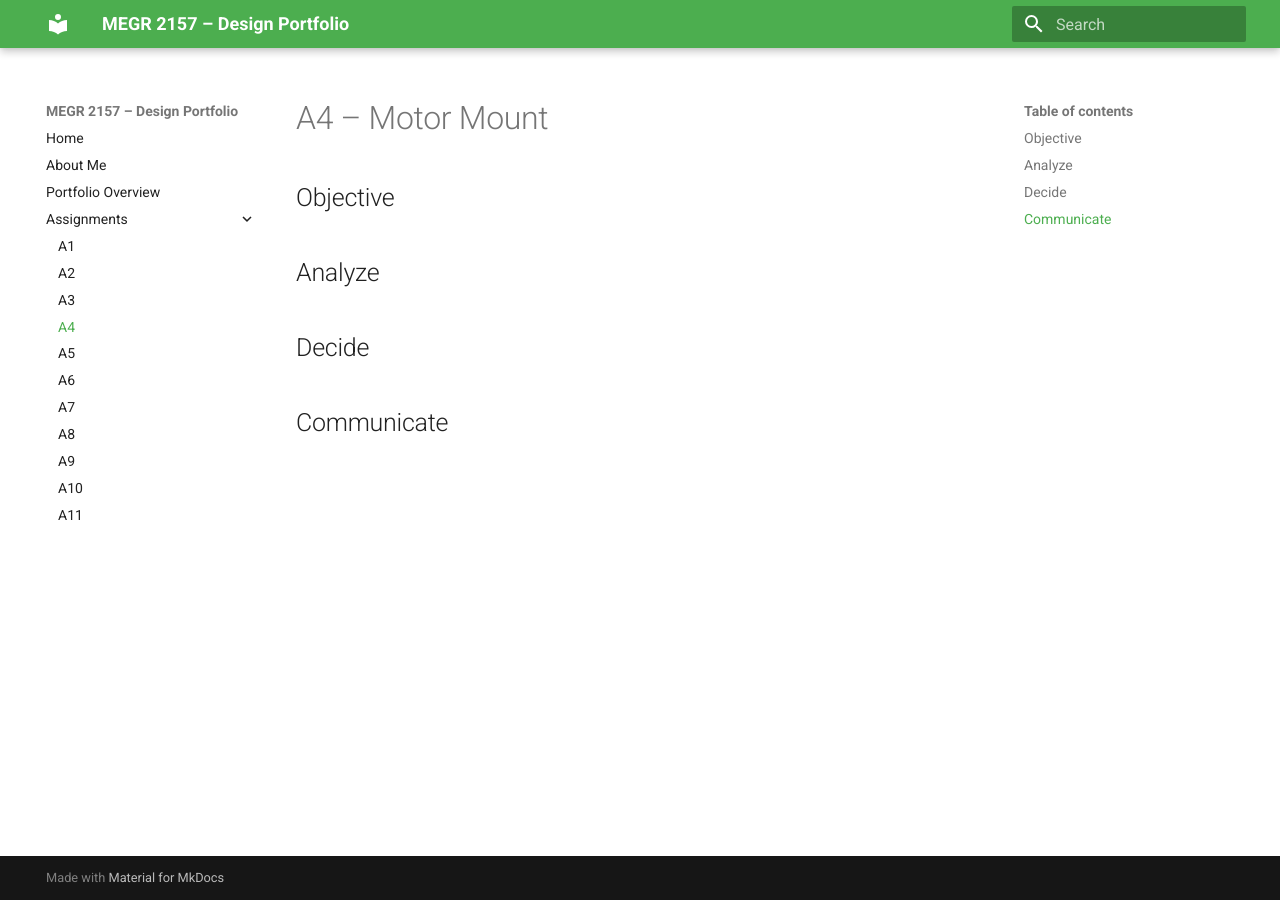
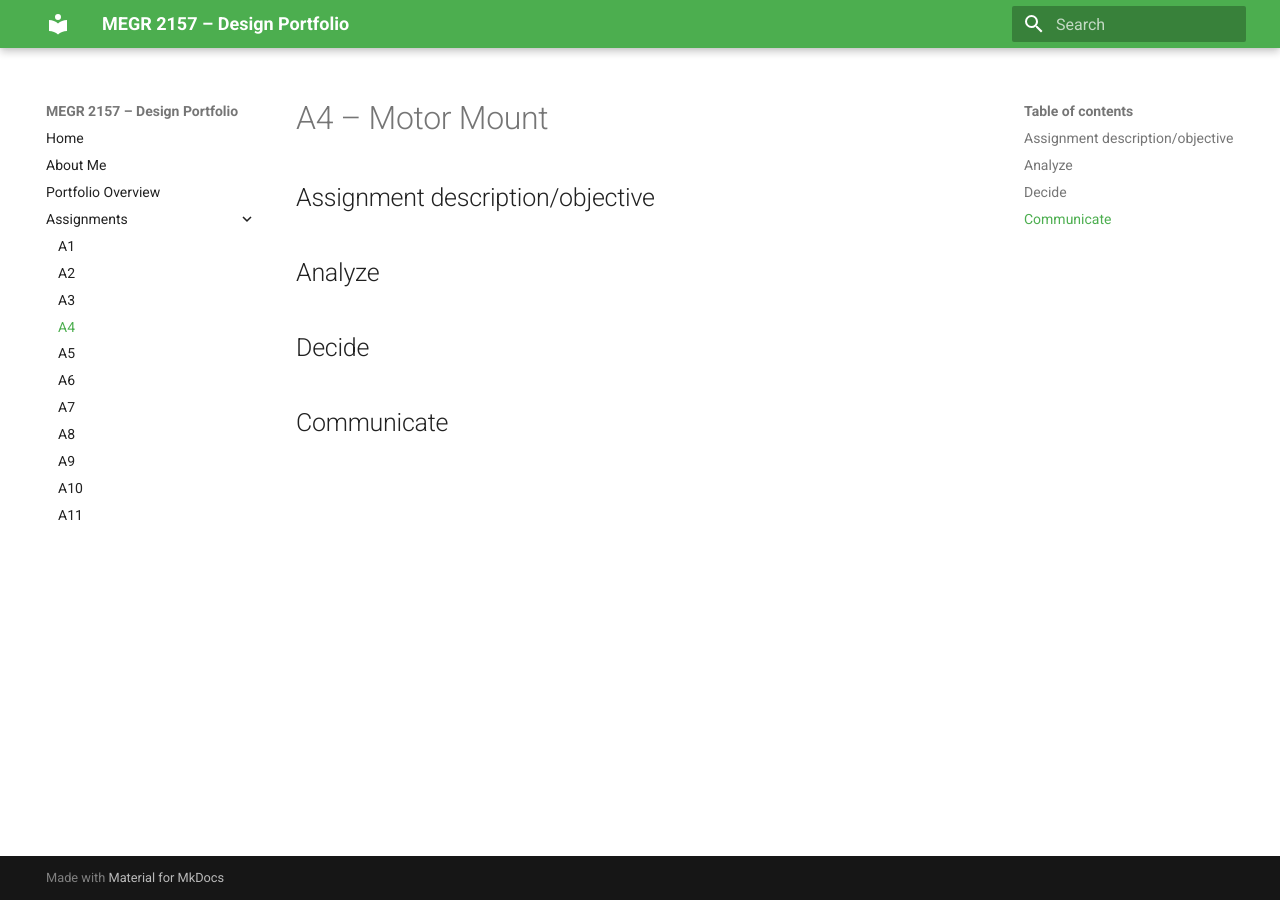
Before and after one commit to brandonhudson11/megr2157-portfolio, an MkDocs documentation site: the page built from docs/assignments/A04/index.md, in a window 1280 px wide. Built offline with MkDocs 1.6.1 and Material for MkDocs 9.7.7, drawn with Linux system fonts in a browser that asks for light colours.

Commit message:
Update assignment objective section title

```diff
--- a/docs/assignments/A04/index.md
+++ b/docs/assignments/A04/index.md
@@ -1,6 +1,6 @@
 # A4 – Motor Mount
 
-## Objective
+## Assignment description/objective
 
 
 ## Analyze
```
